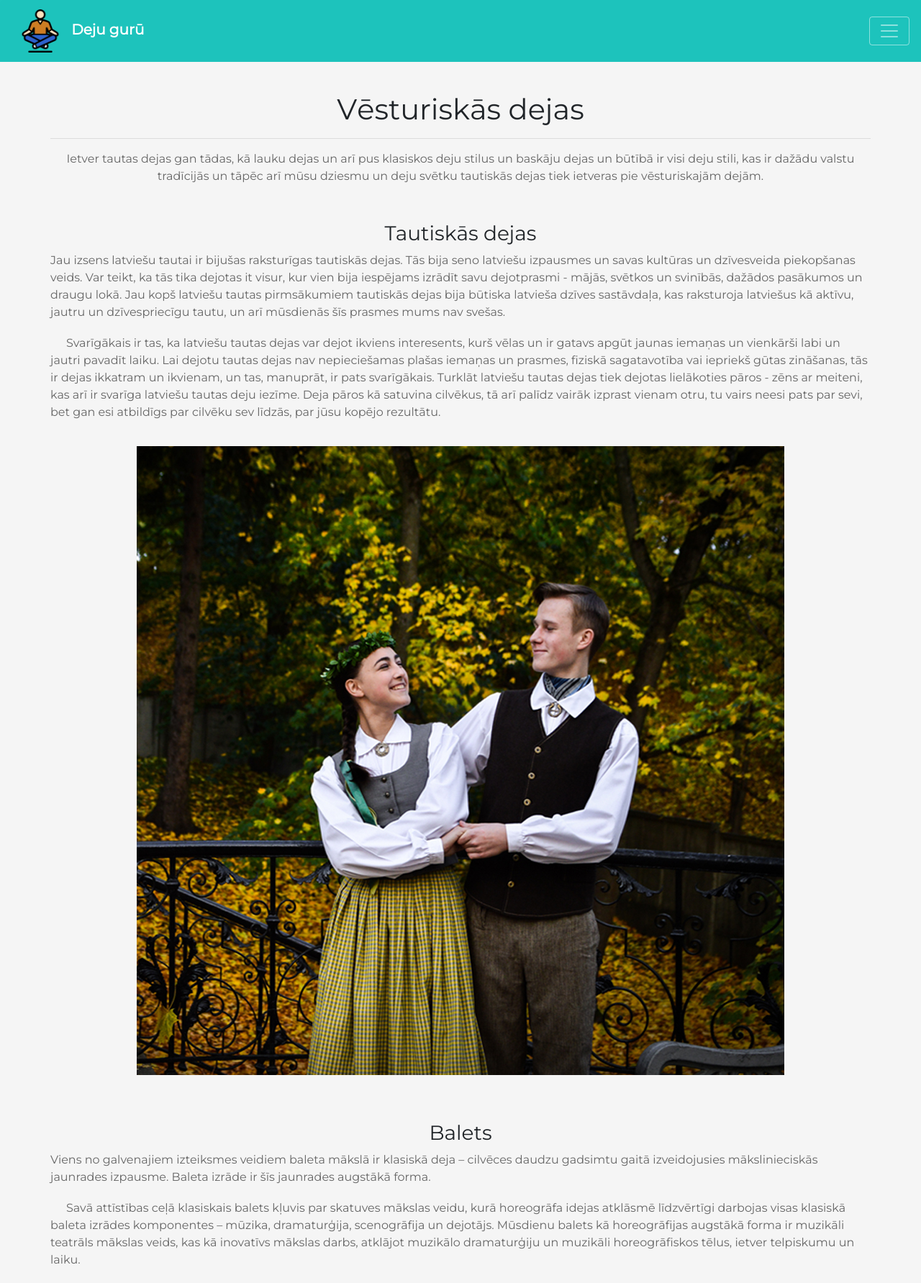
After one commit to Nauris-Putans/dejosanas_majaslapa, a Symfony app: template templates/sections/historic_dances.html.twig in a window 1280 px wide. The commit adds this page. Shown: the top 1783 px of the page at 72% size. Run offline with Twig, Linux system fonts and the light colour scheme; the template is opened without the code that fills it, so the values that code supplies are empty; some libraries are stand-ins or nearby versions.

Commit message:
Completed Vesturiskas dejas section of website.

```diff
--- a/public/sass/sass/style.css
+++ b/public/sass/sass/style.css
@@ -524,7 +524,7 @@ body, html {
   padding-bottom: 32px;
 }
 
-.Dejas-attistiba .box, .Tradicionalas-dejas .box, .Briva-stila-dejas .box, .Ielu-dejas .box, .Elektroniskas-muzikas-dejas .box {
+.Dejas-attistiba .box, .Tradicionalas-dejas .box, .Briva-stila-dejas .box, .Ielu-dejas .box, .Elektroniskas-muzikas-dejas .box, .Vesturiskas-dejas .box {
   background: rgba(235, 235, 235, 0.5);
   border-radius: 4px;
   overflow: hidden;
--- a/public/sass/sass/style.scss
+++ b/public/sass/sass/style.scss
@@ -559,7 +559,7 @@ $assetPath : "/images";
 }
 
 
-.Dejas-attistiba, .Tradicionalas-dejas, .Briva-stila-dejas, .Ielu-dejas, .Elektroniskas-muzikas-dejas {
+.Dejas-attistiba, .Tradicionalas-dejas, .Briva-stila-dejas, .Ielu-dejas, .Elektroniskas-muzikas-dejas, .Vesturiskas-dejas {
   .box {
     background: rgba(235, 235, 235, 0.5);
     border-radius: 4px;
--- a/templates/inc/navbar.html.twig
+++ b/templates/inc/navbar.html.twig
@@ -42,7 +42,7 @@
                         <a class="dropdown-item" href="{{ path('app_index_briva_stila_dejas') }}">Brīvā stila</a>
                         <a class="dropdown-item" href="{{ path('app_index_ielu_dejas') }}">Ielu dejas</a>
                         <a class="dropdown-item" href="{{ path('app_index_elektroniskas_muzikas_dejas') }}">Elektroniskās mūzikas dejas</a>
-                        <a class="dropdown-item" href="">Vēsturiskās dejas</a>
+                        <a class="dropdown-item" href="{{ path('app_index_vesturiskas_dejas') }}">Vēsturiskās dejas</a>
                         <a class="dropdown-item" href="">Latīņamerikas dejas</a>
                         <a class="dropdown-item" href="">Swinga dejas</a>
                     </ul>
--- /dev/null
+++ b/templates/sections/historic_dances.html.twig
@@ -0,0 +1,87 @@
+{% extends 'base.html.twig' %}
+
+{% block body %}
+
+    <!-- Section - Vēsturiskās dejas -->
+    <section class="Vesturiskas-dejas">
+        <div class="box">
+            <div class="container">
+                <div class="content">
+                    <div class="row">
+                        <div class="info-text">
+                            <h1 class="fade-in align-self-center text-center text-md-center">Vēsturiskās dejas</h1><hr class="fade-in">
+
+                            <p class="fade-in align-self-center text-center text-md-center">Ietver tautas dejas gan
+                                tādas, kā lauku dejas un arī pus klasiskos deju stilus un baskāju dejas un būtībā ir
+                                visi deju stili, kas ir dažādu valstu tradīcijās un tāpēc arī mūsu dziesmu un deju
+                                svētku tautiskās dejas tiek ietveras pie vēsturiskajām dejām.</p>
+
+                            <!------------ Tautiskās dejas ----------->
+                            <h3 class="fade-in align-self-center text-center text-md-center text-header-padding"
+                                id="stepa-dejas">Tautiskās dejas</h3>
+
+                            <p class="fade-in">Jau izsens latviešu tautai ir bijušas raksturīgas tautiskās dejas. Tās
+                                bija seno latviešu izpausmes un savas kultūras un dzīvesveida piekopšanas veids. Var
+                                teikt, ka tās tika dejotas it visur, kur vien bija iespējams izrādīt savu
+                                dejotprasmi - mājās, svētkos un svinībās, dažādos pasākumos un draugu lokā. Jau kopš
+                                latviešu tautas pirmsākumiem tautiskās dejas bija būtiska latvieša dzīves sastāvdaļa,
+                                kas raksturoja latviešus kā aktīvu, jautru un dzīvespriecīgu tautu, un arī mūsdienās
+                                šīs prasmes mums nav svešas.</p>
+
+                            <p class="fade-in">Svarīgākais ir tas, ka latviešu tautas dejas var dejot ikviens
+                                interesents, kurš vēlas un ir gatavs apgūt jaunas iemaņas un vienkārši labi un jautri
+                                pavadīt laiku. Lai dejotu tautas dejas nav nepieciešamas plašas iemaņas un prasmes,
+                                fiziskā sagatavotība vai iepriekš gūtas zināšanas, tās ir dejas ikkatram un ikvienam,
+                                un tas, manuprāt, ir pats svarīgākais. Turklāt latviešu tautas dejas tiek dejotas
+                                lielākoties pāros - zēns ar meiteni, kas arī ir svarīga latviešu tautas deju iezīme.
+                                Deja pāros kā satuvina cilvēkus, tā arī palīdz vairāk izprast vienam otru, tu vairs
+                                neesi pats par sevi, bet gan esi atbildīgs par cilvēku sev līdzās, par jūsu kopējo
+                                rezultātu.</p>
+
+                            <img class="img-fluid rounded mx-auto d-block image-padding fade-in"
+                                 src="{{ asset('images/Tautiskas_dejas.jpg') }}" alt="Tautiskas dejas">
+
+                            <!------------ Balets ----------->
+                            <h3 class="fade-in align-self-center text-center text-md-center text-header-padding"
+                                id="stepa-dejas">Balets</h3>
+
+                            <p class="fade-in">Viens no galvenajiem izteiksmes veidiem baleta mākslā ir klasiskā
+                                deja – cilvēces daudzu gadsimtu gaitā izveidojusies mākslinieciskās jaunrades izpausme.
+                                Baleta izrāde ir šīs jaunrades augstākā forma.</p>
+
+                            <p class="fade-in">Savā attīstības ceļā klasiskais balets kļuvis par skatuves mākslas veidu,
+                                kurā horeogrāfa idejas atklāsmē līdzvērtīgi darbojas visas klasiskā baleta izrādes
+                                komponentes – mūzika, dramaturģija, scenogrāfija un dejotājs. Mūsdienu balets kā
+                                horeogrāfijas augstākā forma ir muzikāli teatrāls mākslas veids, kas kā inovatīvs
+                                mākslas darbs, atklājot muzikālo dramaturģiju un muzikāli horeogrāfiskos tēlus, ietver
+                                telpiskumu un laiku.</p>
+
+                            <img class="img-fluid rounded mx-auto d-block image-padding fade-in"
+                                 src="{{ asset('images/Vesturiskas_dejas/ballet-dance.jpg') }}" alt="Balets">
+
+                            <!------------ Tautas dejas ----------->
+                            <h3 class="fade-in align-self-center text-center text-md-center text-header-padding"
+                                id="stepa-dejas">Tautas dejas</h3>
+
+                            <p class="fade-in">Tautas dejas ietekmēja to iekļaušanās reliģiskajās (pagānisms, jūdaisms,
+                                kristietība) norisēs, sabiedrības dabiskā evolūcija, sabiedrības slāņu horizontālā
+                                difūzija (ietekme starp dažāda sociālā statusa sabiedrības locekļiem), kā arī
+                                sabiedrības vertikālā difūzija (citu tautu un nāciju ietekme).</p>
+
+                            <p class="fade-in">Tautas dejas norises ir pārmantotas no iepriekšējām paaudzēm. Šo deju
+                                konstrukcija ir vienkārša un pieejama plašām iedzīvotāju grupām, dejas autors ir
+                                nezināms. Tautas deja ir katras nācijas identitātes veidotāja. Līdz pat 20. gs. vidum
+                                jēdzienu “tautas deja” lietoja bez zinātniskas diskusijas par tā saturu. Tautas dejas
+                                izpēte sākās līdz ar daudzveidīgu deju stilu un žanru ienākšanu Eiropas kultūrtelpā
+                                20. gs. vidū.</p>
+
+                            <img class="img-fluid rounded mx-auto d-block image-padding fade-in"
+                                 src="{{ asset('images/Vesturiskas_dejas/folk-dance.jpg') }}" alt="Tautas dejas">
+                        </div>
+                    </div>
+                </div>
+            </div>
+        </div>
+    </section>
+
+{% endblock %}
--- a/templates/sections/index.html.twig
+++ b/templates/sections/index.html.twig
@@ -61,7 +61,7 @@
     <div class="row">
         <div class="fade-in column">
             <div class="container">
-                <a href="" class="color-white">
+                <a href="{{ path('app_index_vesturiskas_dejas') }}" class="color-white">
                     <img class="image" src="{{ asset('images/Tautiskas_dejas.jpg') }}" alt="Tautiskas dejas">
                     <div class="overlay">
                         <div class="centered">Tautiskas dejas</div>
```
Also changed, not shown: src/Controller/IndexController.php (+11 -1 lines), public/images/Vesturiskas_dejas/tautiskas-dejas.jpg (renamed from public/images/Vesturiskas_dejas/tautas-dejas.jpg).
